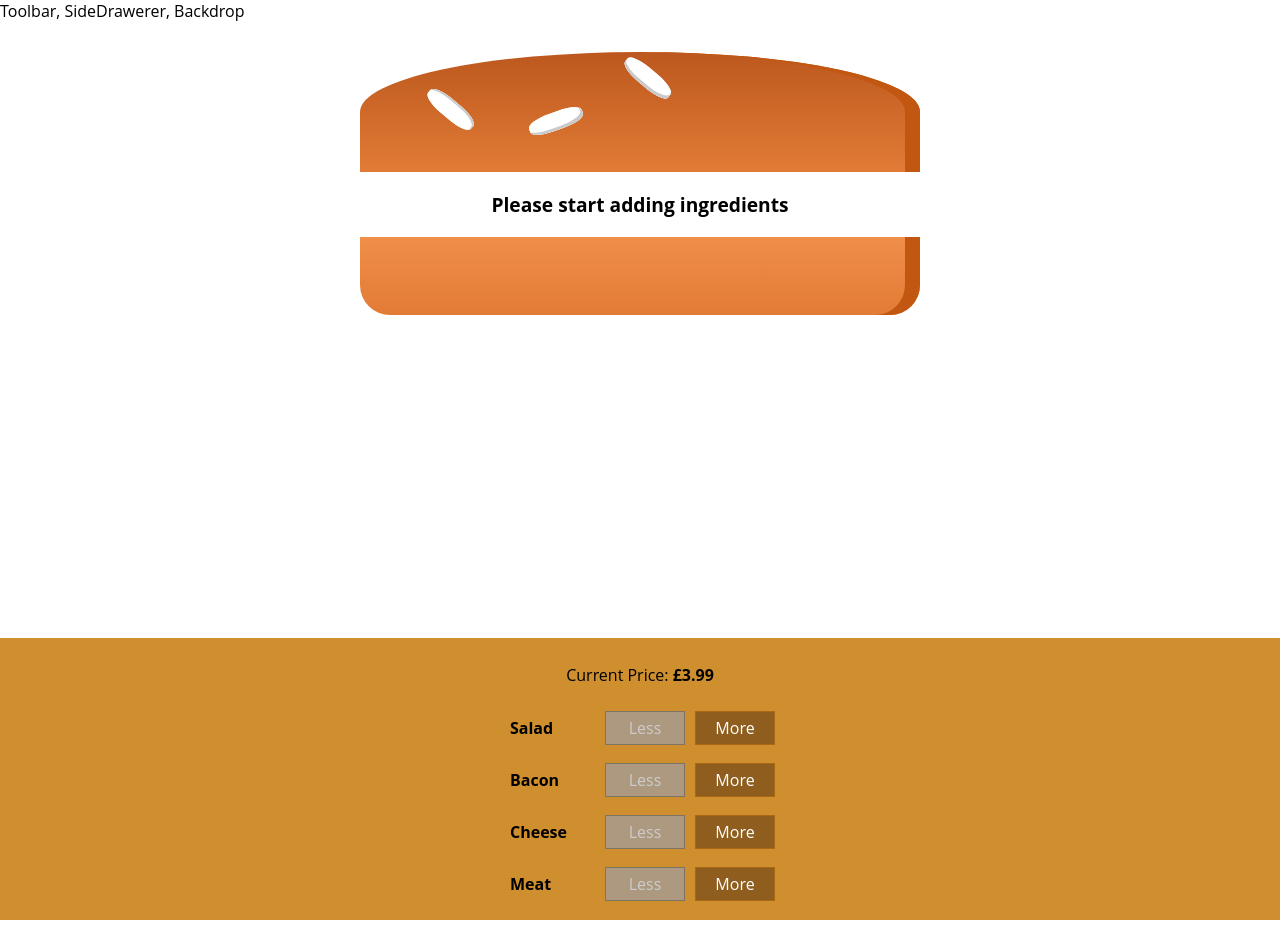
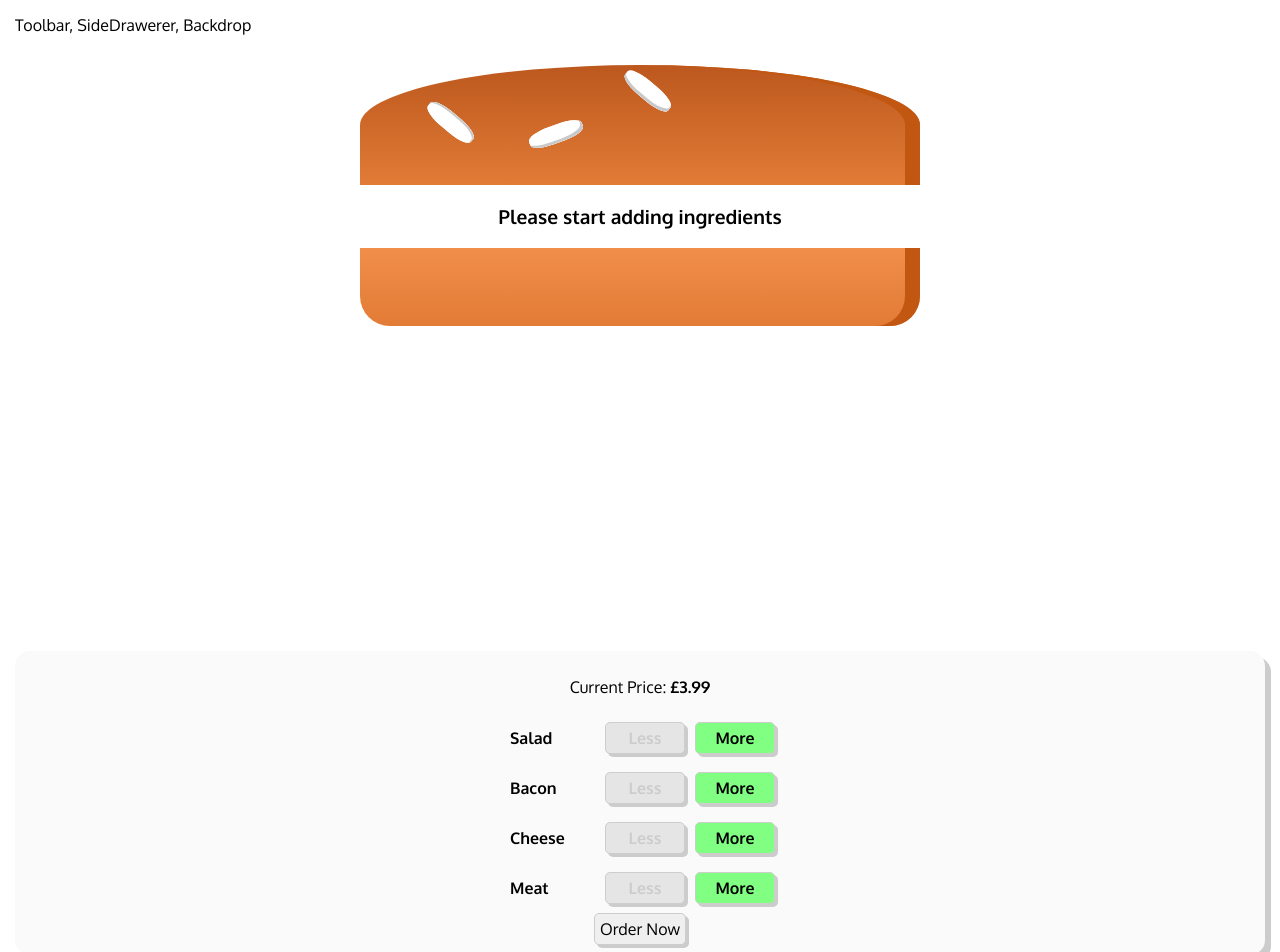
Before and after one commit to kev2480/react-build-a-burger-udemy-course, a React (Create React App) app: page / in a window 1280 px wide. Shown: the top 952 px of the page. Before the commit the page ends 920 px from the top, so only its background shows below. Built offline with nearby package versions, Linux system fonts and the light colour scheme; the HTML template or start-up script is replaced by a standard one.

Commit message:
Some nicer styling

```diff
--- a/src/components/Burger/BuildControls/BuildControl/BuildControl.module.css
+++ b/src/components/Burger/BuildControls/BuildControl/BuildControl.module.css
@@ -3,29 +3,6 @@
     justify-content: space-between;
     align-items: center;
     margin: 5px 0;
-}
-
-.BuildControl button {
-    display: block;
-    font: inherit;
-    padding: 5px;
-    margin: 0 5px;
-    width: 80px;
-    border: 1px solid #AA6817;
-    cursor: pointer;
-}
-
-.BuildControl button:disabled {
-    background-color: #AC9980;
-    border: 1px solid #7E7365;
-    color: #ccc;
-    cursor: default;
-}
-
-.BuildControl button:hover:disabled {
-    background-color: #AC9980;
-    color: #ccc;
-    cursor: not-allowed;
 }
 
 .Label {
@@ -35,21 +12,21 @@
 }
 
 .BuildControl .Less {
-    background-color: #D39952;
-    color: white;
+    background-color: #ffb2b2;
+    font-weight: bold;
+    color: black;
+    width: 80px;
 }
 
 .BuildControl .More {
-    background-color: #8F5E1E;
-    color: white;
+    background-color: #80ff83;
+    color: black;
+    font-weight: bold;
+    width: 80px;
 }
 
-.BuildControl .Less:hover, .BuildControl .Less:active {
-    background-color: #DAA972;
-    color: white;
+.BuildControl .Less:hover, .BuildControl .Less:active,
+.BuildControl .More:hover,.BuildControl .More:active  {
+    background-color: #e9e9e9;
+    color: black;
 }
-
-.BuildControl .More:hover,.BuildControl .More:active {
-    background-color: #99703F;
-    color: white;
-}
--- a/src/components/Burger/BuildControls/BuildControls.js
+++ b/src/components/Burger/BuildControls/BuildControls.js
@@ -20,6 +20,7 @@ const buildControls = (props) => (
          label={ctrl.label}
          disabled={props.disabled[ctrl.type]}/>
     ))}
+    <button className={classes.OrderButton}>Order Now</button>
   </div>
 );
 
--- a/src/components/Burger/BuildControls/BuildControls.module.css
+++ b/src/components/Burger/BuildControls/BuildControls.module.css
@@ -1,10 +1,35 @@
 .BuildControls {
   width: 100%;
-  background-color: #CF8F2E;
+  background-color: #fafafa;;
   display: flex;
   flex-flow: column;
   align-items: center;
-  box-shadow: 0 2px 1px #ccc;
+  box-shadow: 6px 6px 0px #ccc;
   margin: auto;
   padding: 10px 0;
+  border-radius: 15px;
 }
+
+.BuildControls button {
+    display: block;
+    font: inherit;
+    padding: 5px;
+    margin: 0 5px;
+    border: 1px solid #cdcdcd;
+    cursor: pointer;
+    border-radius: 5px;
+    box-shadow: 3px 3px 0 0 #cccccc;
+}
+
+.BuildControls button:disabled {
+    background-color: #e5e5e5;
+    border: 1px solid #cdcdcd;
+    color: #ccc;
+    cursor: default;
+}
+
+.BuildControls button:hover:disabled {
+    background-color: #e5e5e5;
+    color: #ccc;
+    cursor: not-allowed;
+}
--- a/src/index.css
+++ b/src/index.css
@@ -1,7 +1,9 @@
+@import url('https://fonts.googleapis.com/css?family=Oxygen:400,700&display=swap');
+
 body {
   margin: 0;
   padding: 0;
-  font-family: 'Open Sans', sans-serif;
+  font-family: 'Oxygen', sans-serif;
   -webkit-font-smoothing: antialiased;
   -moz-osx-font-smoothing: grayscale;
 }
@@ -10,3 +12,7 @@ code {
   font-family: source-code-pro, Menlo, Monaco, Consolas, "Courier New",
     monospace;
 }
+
+#root {
+  padding: 15px;
+}
```
